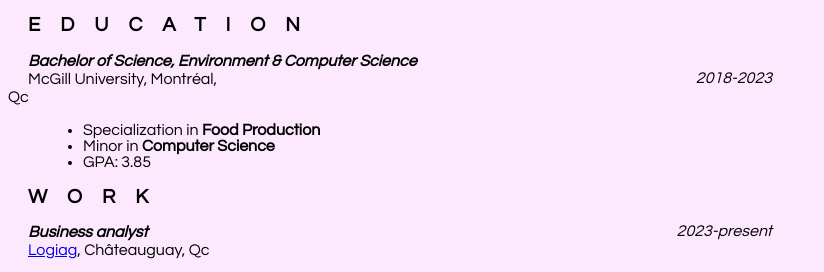
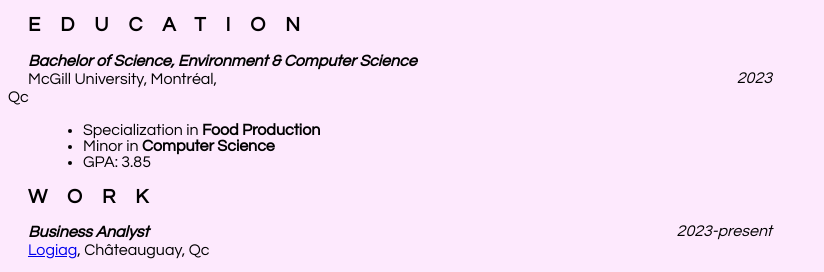
Before and after one commit to sgorain/Curriculum-Vitae, a plain HTML site: page index.html in a window 1280 px wide. Shown: the part 221-493 px from the top of the page, 0-824 px from the left. Drawn offline with Linux system fonts and the light colour scheme.

Commit message:
Update index.html

```diff
--- a/index.html
+++ b/index.html
@@ -65,7 +65,7 @@
 	<br><br>
 	<h2>EDUCATION</h2>
 	<p1><strong><em>Bachelor of Science, Environment & Computer Science</em></strong>
-	<div style="float: right;"><em>2018-2023</em></div></p1>
+	<div style="float: right;"><em>2023</em></div></p1>
 	<br>
 	<p1>McGill University, Montréal, Qc</p1>
 	<ul>
@@ -74,7 +74,7 @@
 		<li>GPA: 3.85</li>
 	</ul>
 	<h2>WORK</h2>
-	<p1><strong><em>Business analyst</strong><div style="float: right;">2023-present</div></em></p1>
+	<p1><strong><em>Business Analyst</strong><div style="float: right;">2023-present</div></em></p1>
 	<br>
 	<p1><a href="https://www.logiag.com/en/">Logiag</a>, Châteauguay, Qc</p1>
 	<ul>
```
